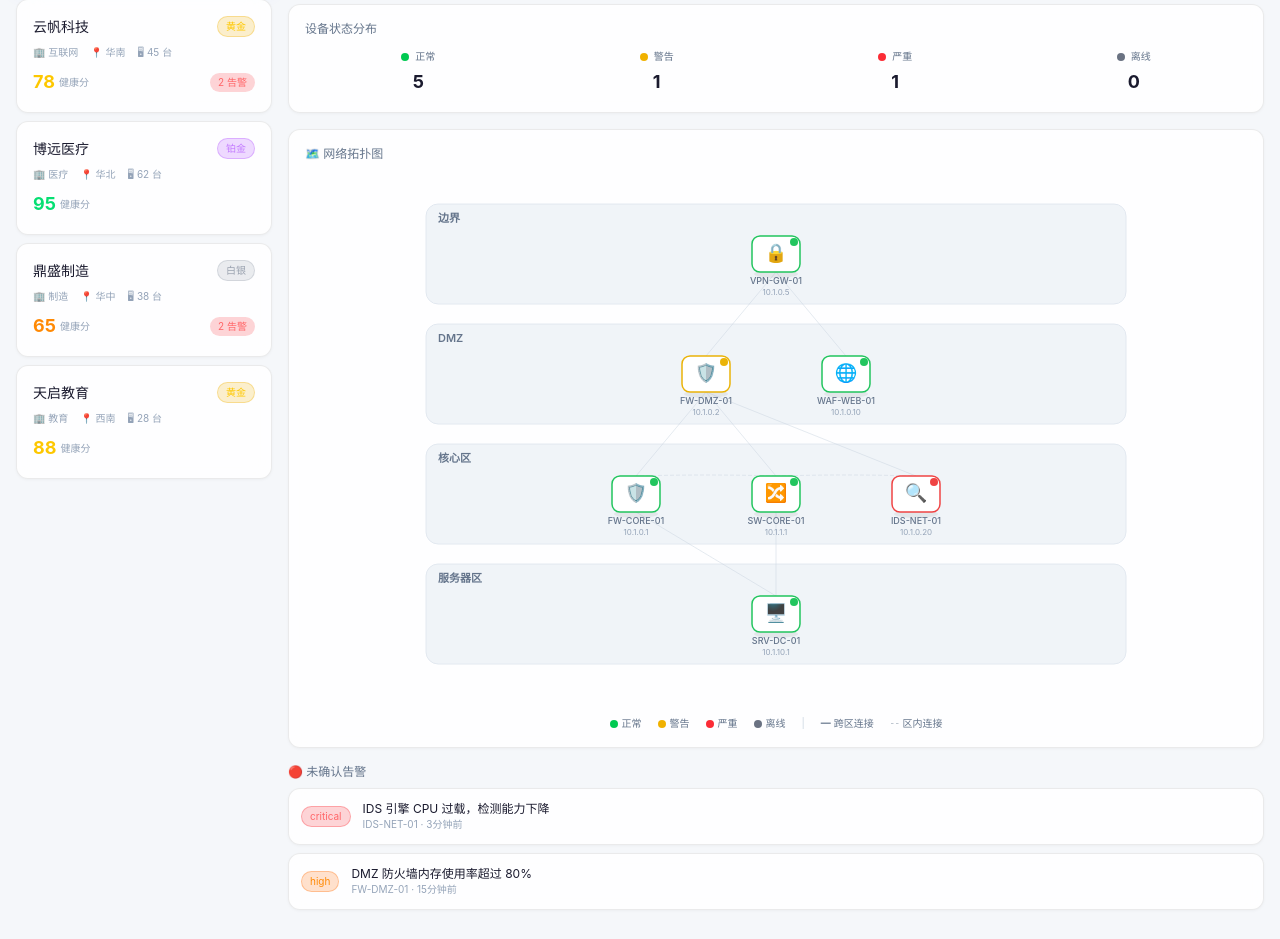
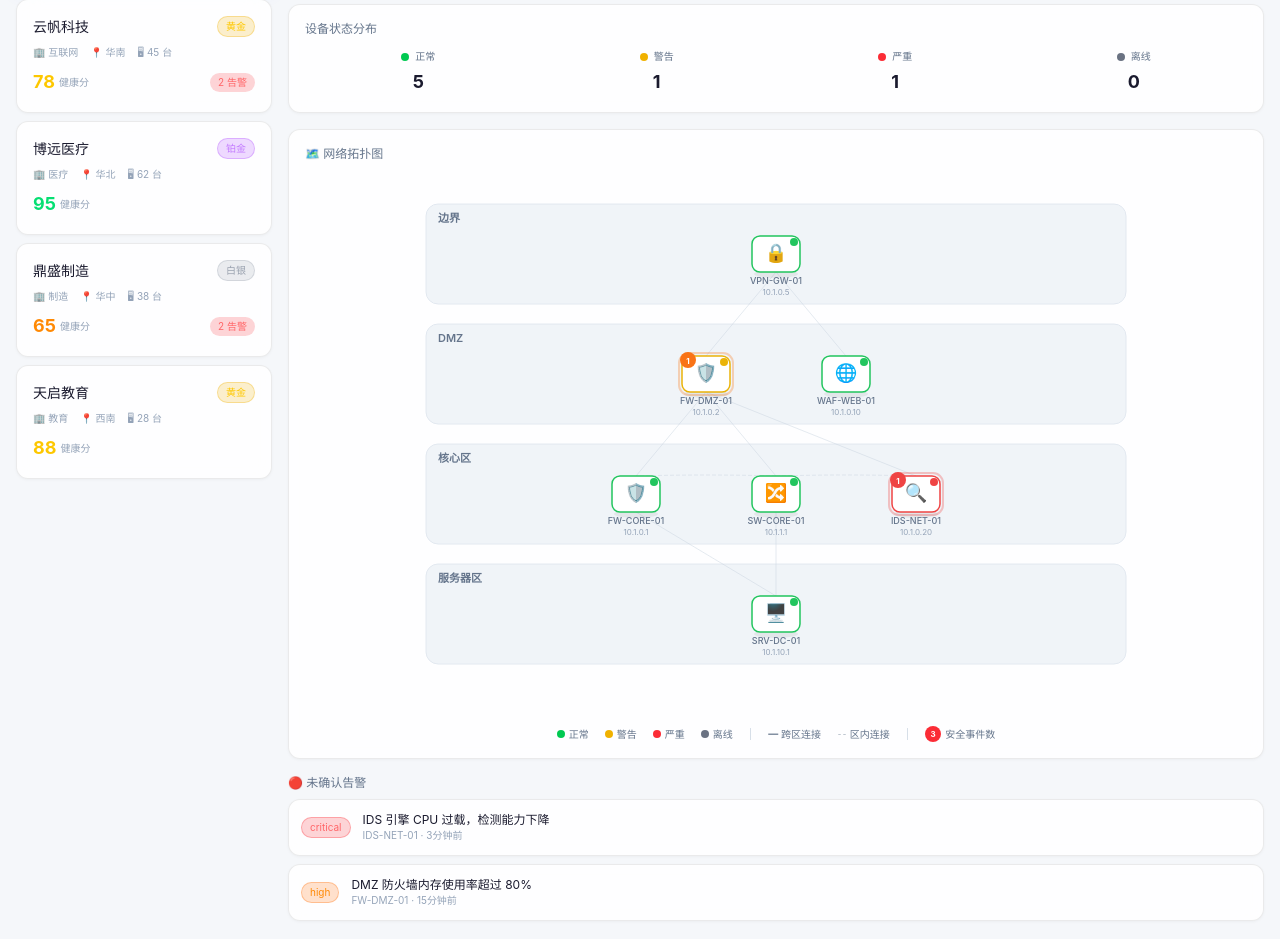
Before and after one commit to wjx88122-alt/cybersec-daily, a Next.js app: page /mdr/network in a window 1280 px wide. Shown: the part 453-1392 px from the top of the page. Built offline with nearby package versions, Linux system fonts and the light colour scheme.

Commit message:
feat: fuse security alerts onto topology device nodes

```diff
--- a/app/mdr/network/page.tsx
+++ b/app/mdr/network/page.tsx
@@ -248,7 +248,7 @@ export default function NetworkPage() {
                   </div>
                 </div>
                 {/* Network topology */}
-                <NetworkTopology devices={devices} />
+                <NetworkTopology devices={devices} alerts={alerts} />
                 {/* Recent alerts */}
                 {alerts.filter((a) => !a.acknowledged).length > 0 && (
                   <div>
--- a/components/NetworkTopology.tsx
+++ b/components/NetworkTopology.tsx
@@ -3,11 +3,14 @@
 import { useState } from "react";
 import {
   DEVICE_TYPE_ICONS, DEVICE_TYPE_LABELS, STATUS_COLORS,
-  type NetworkDevice, type DeviceStatus,
+  type NetworkDevice, type NetworkAlert, type DeviceStatus,
 } from "@/lib/network-mock";
 
 const STATUS_SVG: Record<DeviceStatus, string> = {
   online: "#22c55e", warning: "#eab308", critical: "#ef4444", offline: "#6b7280",
+};
+const SEV_SVG: Record<string, string> = {
+  critical: "#ef4444", high: "#f97316", medium: "#eab308", low: "#3b82f6",
 };
 
 interface TopoNode {
@@ -89,15 +92,22 @@ function buildTopology(devices: NetworkDevice[]): { nodes: TopoNode[]; links: To
   return { nodes, links, zones: Object.values(zoneMap) };
 }
 
-export default function NetworkTopology({ devices }: { devices: NetworkDevice[] }) {
+export default function NetworkTopology({ devices, alerts = [] }: { devices: NetworkDevice[]; alerts?: NetworkAlert[] }) {
   const [hovered, setHovered] = useState<string | null>(null);
   const { nodes, links, zones } = buildTopology(devices);
+
+  // Build alert map: deviceId → alerts
+  const alertMap: Record<string, NetworkAlert[]> = {};
+  alerts.forEach((a) => {
+    if (!alertMap[a.deviceId]) alertMap[a.deviceId] = [];
+    alertMap[a.deviceId].push(a);
+  });
 
   if (devices.length === 0) {
     return <div className="text-xs text-[#94a3b8] text-center py-8">暂无设备数据</div>;
   }
 
-  const svgH = zones.length > 0 ? zones[zones.length - 1].y + zones[zones.length - 1].h + 40 : 300;
+  const svgH = zones.length > 0 ? zones[zones.length - 1].y + zones[zones.length - 1].h + 50 : 300;
   const svgW = 760;
 
   const nodeMap = Object.fromEntries(nodes.map((n) => [n.id, n]));
@@ -142,6 +152,19 @@ export default function NetworkTopology({ devices }: { devices: NetworkDevice[]
         {nodes.map((n) => {
           const isHov = hovered === n.id;
           const color = STATUS_SVG[n.device.status];
+          const devAlerts = alertMap[n.id] || [];
+          const unacked = devAlerts.filter((a) => !a.acknowledged);
+          const worstSev = unacked.find((a) => a.severity === "critical")?.severity
+            || unacked.find((a) => a.severity === "high")?.severity
+            || unacked.find((a) => a.severity === "medium")?.severity
+            || unacked[0]?.severity;
+          const hasAlerts = unacked.length > 0;
+          // Tooltip height depends on alerts
+          const tipBaseH = 50;
+          const tipAlertH = Math.min(unacked.length, 3) * 14;
+          const tipH = tipBaseH + (hasAlerts ? tipAlertH + 18 : 0);
+          const tipW = hasAlerts ? 220 : 160;
+
           return (
             <g key={n.id}
               onMouseEnter={() => setHovered(n.id)}
@@ -149,6 +172,13 @@ export default function NetworkTopology({ devices }: { devices: NetworkDevice[]
               className="cursor-pointer">
               {/* Shadow */}
               <ellipse cx={n.x} cy={n.y + 20} rx={22} ry={4} fill="rgba(0,0,0,0.06)" />
+              {/* Alert glow ring */}
+              {hasAlerts && (
+                <rect x={n.x - 27} y={n.y - 21} width={54} height={42} rx={10}
+                  fill="none" stroke={SEV_SVG[worstSev || "medium"]} strokeWidth={2} opacity={0.3}>
+                  <animate attributeName="opacity" values="0.3;0.1;0.3" dur="2s" repeatCount="indefinite" />
+                </rect>
+              )}
               {/* Node body */}
               <rect x={n.x - 24} y={n.y - 18} width={48} height={36} rx={8}
                 fill={isHov ? "#f8fafc" : "#ffffff"} stroke={color} strokeWidth={isHov ? 2.5 : 1.5}
@@ -157,6 +187,13 @@ export default function NetworkTopology({ devices }: { devices: NetworkDevice[]
               <circle cx={n.x + 18} cy={n.y - 12} r={4} fill={color}>
                 {n.device.status === "critical" && <animate attributeName="opacity" values="1;0.3;1" dur="1.5s" repeatCount="indefinite" />}
               </circle>
+              {/* Alert badge */}
+              {hasAlerts && (
+                <g>
+                  <circle cx={n.x - 18} cy={n.y - 14} r={8} fill={SEV_SVG[worstSev || "medium"]} />
+                  <text x={n.x - 18} y={n.y - 10} textAnchor="middle" fontSize={8} fill="#fff" fontWeight={700}>{unacked.length}</text>
+                </g>
+              )}
               {/* Icon text */}
               <text x={n.x} y={n.y + 5} textAnchor="middle" fontSize={18}>{DEVICE_TYPE_ICONS[n.device.type]}</text>
               {/* Label */}
@@ -166,13 +203,40 @@ export default function NetworkTopology({ devices }: { devices: NetworkDevice[]
               {/* Tooltip on hover */}
               {isHov && (
                 <g>
-                  <rect x={n.x - 80} y={n.y - 72} width={160} height={48} rx={8} fill="#1e293b" opacity={0.95} />
-                  <text x={n.x} y={n.y - 54} textAnchor="middle" fontSize={10} fill="#f8fafc" fontWeight={600}>
+                  <rect x={n.x - tipW / 2} y={n.y - tipH - 24} width={tipW} height={tipH} rx={8} fill="#1e293b" opacity={0.95} />
+                  {/* Arrow */}
+                  <polygon points={`${n.x - 5},${n.y - 24} ${n.x + 5},${n.y - 24} ${n.x},${n.y - 18}`} fill="#1e293b" opacity={0.95} />
+                  <text x={n.x} y={n.y - tipH - 6} textAnchor="middle" fontSize={10} fill="#f8fafc" fontWeight={600}>
                     {n.device.name} ({DEVICE_TYPE_LABELS[n.device.type]})
                   </text>
-                  <text x={n.x} y={n.y - 40} textAnchor="middle" fontSize={9} fill="#94a3b8">
-                    CPU: {n.device.cpu}% · 内存: {n.device.memory}% · {n.device.firmware}
+                  <text x={n.x} y={n.y - tipH + 8} textAnchor="middle" fontSize={9} fill="#94a3b8">
+                    CPU: {n.device.cpu}% · 内存: {n.device.memory}% · ⏱ {n.device.uptime}
                   </text>
+                  <text x={n.x} y={n.y - tipH + 20} textAnchor="middle" fontSize={8} fill="#78859b">
+                    {n.device.firmware}
+                  </text>
+                  {/* Alert list in tooltip */}
+                  {hasAlerts && (
+                    <g>
+                      <line x1={n.x - tipW / 2 + 10} y1={n.y - tipH + 28} x2={n.x + tipW / 2 - 10} y2={n.y - tipH + 28} stroke="#334155" strokeWidth={0.5} />
+                      <text x={n.x - tipW / 2 + 12} y={n.y - tipH + 40} fontSize={8} fill={SEV_SVG[worstSev || "medium"]} fontWeight={600}>
+                        ⚠ {unacked.length} 条安全事件:
+                      </text>
+                      {unacked.slice(0, 3).map((a, ai) => (
+                        <g key={a.id}>
+                          <circle cx={n.x - tipW / 2 + 16} cy={n.y - tipH + 51 + ai * 14} r={2.5} fill={SEV_SVG[a.severity]} />
+                          <text x={n.x - tipW / 2 + 24} y={n.y - tipH + 54 + ai * 14} fontSize={8} fill="#cbd5e1">
+                            {a.title.length > 28 ? a.title.slice(0, 28) + "…" : a.title}
+                          </text>
+                        </g>
+                      ))}
+                      {unacked.length > 3 && (
+                        <text x={n.x - tipW / 2 + 24} y={n.y - tipH + 54 + 3 * 14} fontSize={8} fill="#64748b">
+                          +{unacked.length - 3} 更多...
+                        </text>
+                      )}
+                    </g>
+                  )}
                 </g>
               )}
             </g>
@@ -189,7 +253,7 @@ export default function NetworkTopology({ devices }: { devices: NetworkDevice[]
       </svg>
 
       {/* Legend */}
-      <div className="flex items-center justify-center gap-4 mt-3 text-[10px] text-[#64748b]">
+      <div className="flex items-center justify-center gap-4 mt-3 text-[10px] text-[#64748b] flex-wrap">
         {(["online", "warning", "critical", "offline"] as DeviceStatus[]).map((s) => (
           <div key={s} className="flex items-center gap-1">
             <span className={`w-2 h-2 rounded-full ${STATUS_COLORS[s]}`} />
@@ -199,6 +263,11 @@ export default function NetworkTopology({ devices }: { devices: NetworkDevice[]
         <span className="text-[#cbd5e1]">|</span>
         <span>━ 跨区连接</span>
         <span>╌ 区内连接</span>
+        <span className="text-[#cbd5e1]">|</span>
+        <div className="flex items-center gap-1">
+          <span className="inline-block w-4 h-4 rounded-full bg-red-500 text-[8px] text-white text-center leading-4 font-bold">3</span>
+          安全事件数
+        </div>
       </div>
     </div>
   );
```
